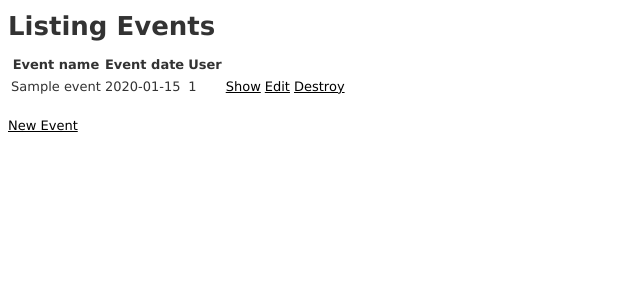
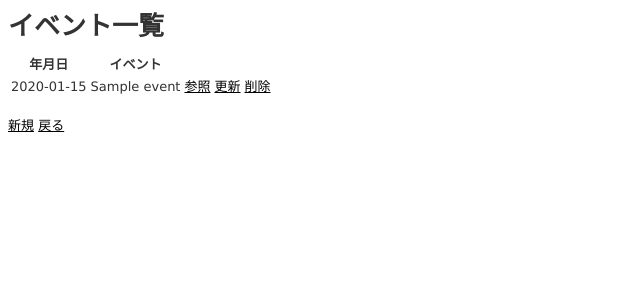
Before and after one commit to KahokuHanten/oyaco, a Rails app: page /events in a window 1280 px wide. Shown: the top 300 px of the page, without its empty margins (0-640 px from the left). Run offline with Rails 7, Linux system fonts and the light colour scheme; tables that the repository leaves empty hold one stand-in row (values such as "Sample post"); style sheets or scripts are compiled from the project's sources; some libraries are stand-ins or nearby versions.

Commit message:
Up events

```diff
--- a/app/views/events/edit.html.erb
+++ b/app/views/events/edit.html.erb
@@ -1,6 +1,6 @@
-<h1>Editing Event</h1>
+<h1>イベント更新</h1>
 
 <%= render 'form' %>
 
-<%= link_to 'Show', @event %> |
-<%= link_to 'Back', events_path %>
+<%= link_to '参照', @event %> |
+<%= link_to '戻る', events_path %>
--- a/app/views/events/index.html.erb
+++ b/app/views/events/index.html.erb
@@ -1,26 +1,24 @@
 <p id="notice"><%= notice %></p>
 
-<h1>Listing Events</h1>
+<h1>イベント一覧</h1>
 
 <table>
   <thead>
     <tr>
-      <th>Event name</th>
-      <th>Event date</th>
-      <th>User</th>
-      <th colspan="3"></th>
+      <th>年月日</th>
+      <th>イベント</th>
+      <th colspan="2"></th>
     </tr>
   </thead>
 
   <tbody>
     <% @events.each do |event| %>
       <tr>
+        <td><%= event.event_date %></td>
         <td><%= event.event_name %></td>
-        <td><%= event.event_date %></td>
-        <td><%= event.user_id %></td>
-        <td><%= link_to 'Show', event %></td>
-        <td><%= link_to 'Edit', edit_event_path(event) %></td>
-        <td><%= link_to 'Destroy', event, method: :delete, data: { confirm: 'Are you sure?' } %></td>
+        <td><%= link_to '参照', event %></td>
+        <td><%= link_to '更新', edit_event_path(event) %></td>
+        <td><%= link_to '削除', event, method: :delete, data: { confirm: 'Are you sure?' } %></td>
       </tr>
     <% end %>
   </tbody>
@@ -28,4 +26,5 @@
 
 <br>
 
-<%= link_to 'New Event', new_event_path %>
+<%= link_to '新規', new_event_path %>
+<%= link_to '戻る', '/' %>
--- a/app/views/events/new.html.erb
+++ b/app/views/events/new.html.erb
@@ -1,5 +1,5 @@
-<h1>New Event</h1>
+<h1>イベント登録</h1>
 
 <%= render 'form' %>
 
-<%= link_to 'Back', events_path %>
+<%= link_to '戻る', events_path %>
--- a/config/locales/en.yml
+++ b/config/locales/en.yml
@@ -21,3 +21,7 @@
 
 en:
   hello: "Hello world"
+  helpers:
+    submit:
+      create: "新規"
+      update: "更新"
```
Also changed, not shown: app/views/events/_form.html.erb (+3 -7 lines), app/views/events/show.html.erb (+5 -10 lines).
